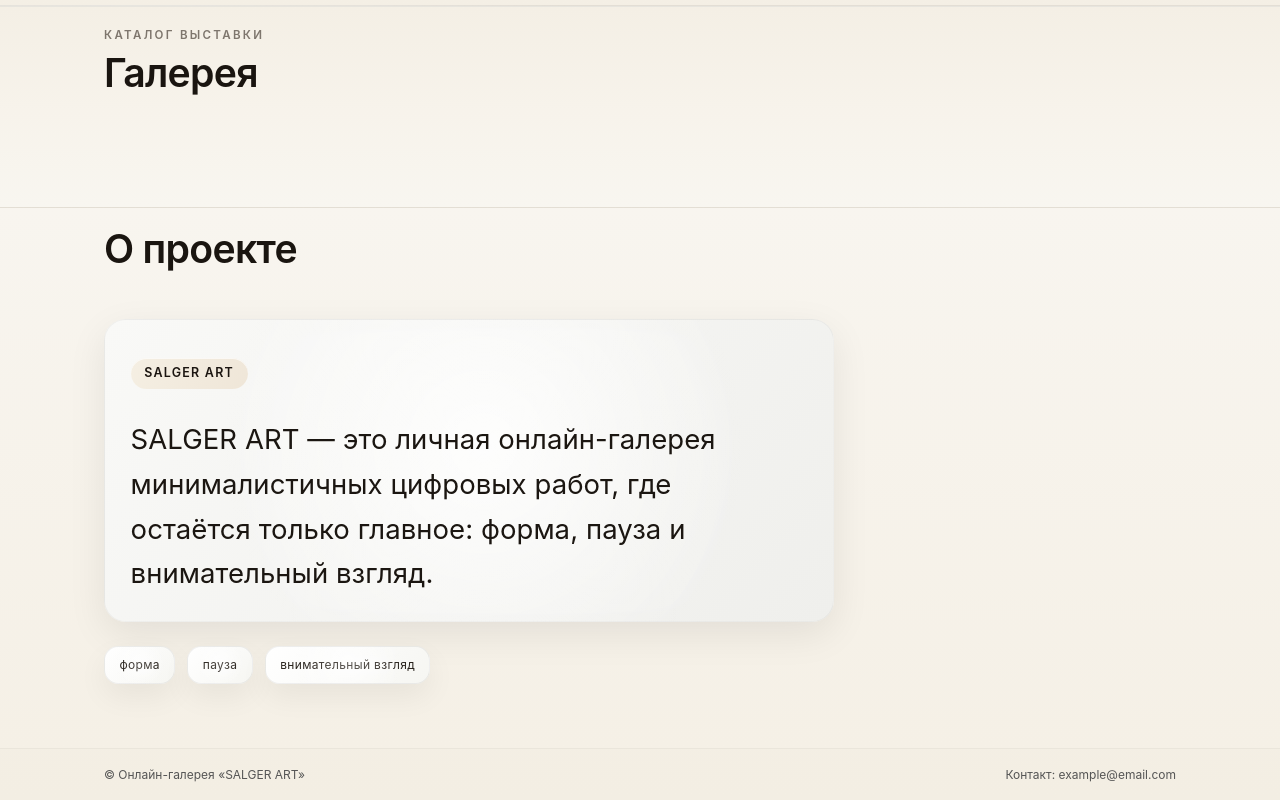
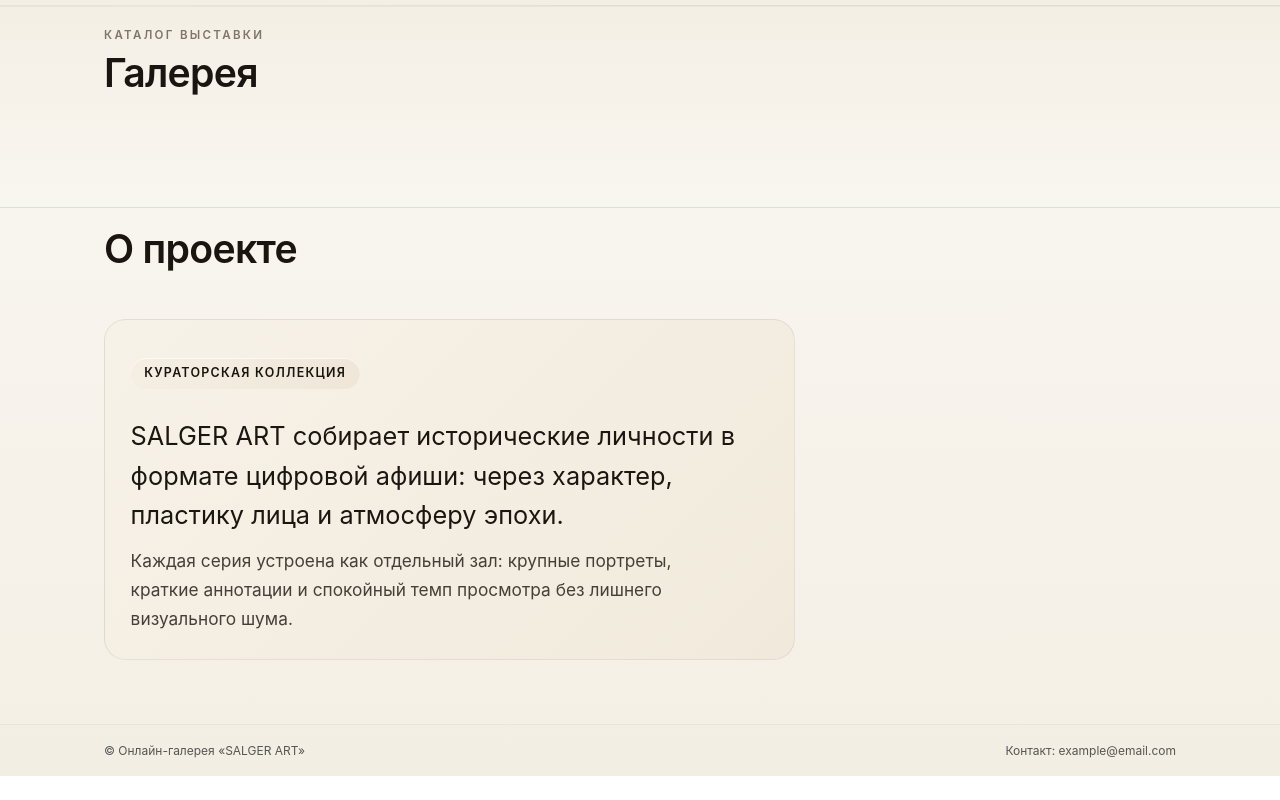
Before and after one commit to ALDYNEC-07/SALGER-ART, a Next.js app: page / in a window 1280 px wide. Shown: the part 795-1595 px from the top of the page. After the commit the page ends 1571 px from the top, so only its background shows below. Built offline with nearby package versions, Linux system fonts and the light colour scheme; no server answers; the database is empty.

Commit message:
Сделал clean-версию блока О проекте

```diff
--- a/src/app/components/AboutSection/AboutSection.module.css
+++ b/src/app/components/AboutSection/AboutSection.module.css
@@ -31,22 +31,12 @@
   overflow: hidden;
   padding: clamp(1.4rem, 2vw, 2rem);
   border-radius: 1.35rem;
-  background: radial-gradient(circle at 52% 42%, rgba(255, 255, 255, 0.78), rgba(245, 245, 245, 0) 62%),
-    linear-gradient(135deg, #f9f9f7, #efefec);
-  border: 1px solid rgba(0, 0, 0, 0.04);
-  box-shadow: 0 12px 38px rgba(0, 0, 0, 0.08);
-  animation: heroZoom 18s ease-out forwards;
+  background: linear-gradient(135deg, #f7f2e8, #f1eadc);
+  border: 1px solid rgba(31, 23, 16, 0.08);
 }
 
 .manifestFrame::after {
-  content: "";
-  position: absolute;
-  inset: var(--space-xs);
-  border-radius: inherit;
-  background: radial-gradient(circle at 52% 46%, rgba(255, 255, 255, 0.26), rgba(255, 255, 255, 0) 70%);
-  filter: blur(var(--hero-frame-blur));
-  mix-blend-mode: screen;
-  pointer-events: none;
+  content: none;
 }
 
 .manifestLabel {
@@ -69,46 +59,24 @@
 
 .manifestLead {
   margin: var(--space-m) 0 0;
-  font-size: clamp(1.24rem, 0.9vw + 1.03rem, 1.72rem);
-  line-height: 1.62;
+  font-size: clamp(1.2rem, 0.84vw + 1rem, 1.58rem);
+  line-height: 1.56;
   letter-spacing: 0.002em;
-  max-width: 39ch;
+  max-width: 40ch;
   color: #1b1611;
   position: relative;
   z-index: 1;
   text-wrap: pretty;
 }
 
-.manifestPills {
-  display: flex;
-  flex-wrap: wrap;
-  gap: var(--space-s);
-  align-items: center;
+.manifestBody {
+  margin: 0.72rem 0 0;
+  max-width: 52ch;
+  font-size: clamp(0.98rem, 0.42vw + 0.9rem, 1.08rem);
+  line-height: 1.66;
+  letter-spacing: 0.002em;
+  color: rgba(31, 24, 17, 0.82);
+  position: relative;
+  z-index: 1;
+  text-wrap: pretty;
 }
-
-.manifestPill {
-  position: relative;
-  display: inline-flex;
-  align-items: center;
-  padding: 0.5rem 0.9rem;
-  border-radius: 0.9rem;
-  border: 1px solid rgba(0, 0, 0, 0.06);
-  background: radial-gradient(circle at 50% 42%, rgba(255, 255, 255, 0.72), rgba(245, 245, 245, 0) 62%),
-    linear-gradient(135deg, #ffffff, #f6f6f2);
-  box-shadow: 0 12px 30px rgba(0, 0, 0, 0.06);
-  font-size: var(--fs-xs);
-  letter-spacing: 0.03em;
-  color: #26201a;
-  overflow: hidden;
-}
-
-.manifestPill::after {
-  content: "";
-  position: absolute;
-  inset: 8px;
-  border-radius: inherit;
-  background: radial-gradient(circle at 52% 46%, rgba(255, 255, 255, 0.28), rgba(255, 255, 255, 0) 70%);
-  filter: blur(calc(var(--hero-frame-blur) / 1.3));
-  mix-blend-mode: screen;
-  pointer-events: none;
-}
--- a/src/app/components/AboutSection/AboutSection.tsx
+++ b/src/app/components/AboutSection/AboutSection.tsx
@@ -28,24 +28,16 @@ export function AboutSection() {
               <div className={styles.manifestText}>
                 {/* Карточка с манифестом, оформленная в фирменной рамке */}
                 <div className={styles.manifestFrame}>
-                  <p className={styles.manifestLabel}>SALGER ART</p>
+                  <p className={styles.manifestLabel}>Кураторская коллекция</p>
                   <p className={styles.manifestLead}>
-                    SALGER ART — это личная онлайн-галерея минималистичных цифровых работ,
-                    где остаётся только главное: форма, пауза и внимательный взгляд.
+                    SALGER ART собирает исторические личности в формате цифровой афиши:
+                    через характер, пластику лица и атмосферу эпохи.
                   </p>
-                </div>
-
-                {/* Три опорные мысли, вынесенные в небольшие рамки */}
-                <div className={styles.manifestPills} role="list">
-                  <span className={styles.manifestPill} role="listitem">
-                    форма
-                  </span>
-                  <span className={styles.manifestPill} role="listitem">
-                    пауза
-                  </span>
-                  <span className={styles.manifestPill} role="listitem">
-                    внимательный взгляд
-                  </span>
+                  {/* Второй абзац поясняет, что именно увидит посетитель в каждой серии */}
+                  <p className={styles.manifestBody}>
+                    Каждая серия устроена как отдельный зал: крупные портреты, краткие
+                    аннотации и спокойный темп просмотра без лишнего визуального шума.
+                  </p>
                 </div>
               </div>
             </div>
```
